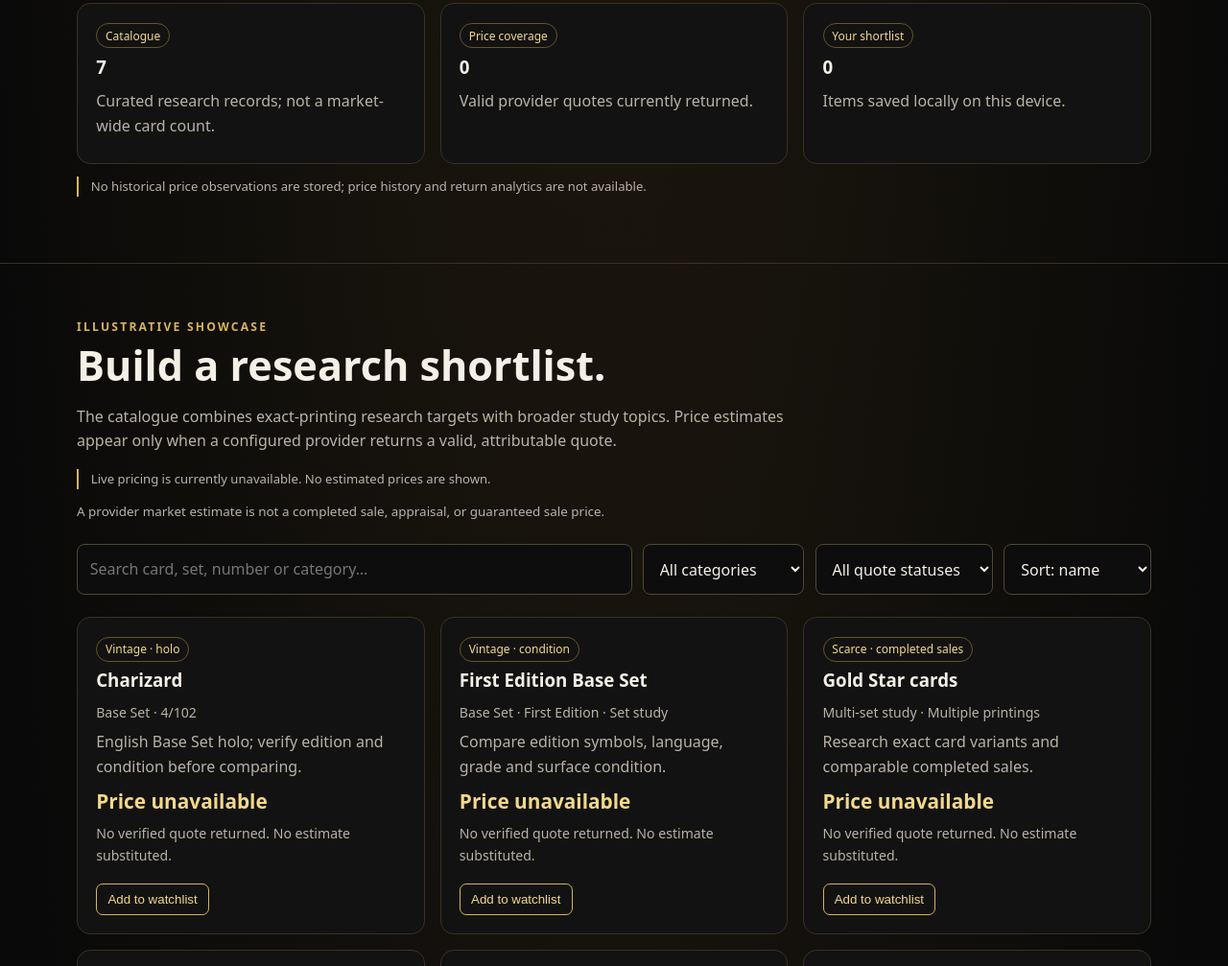
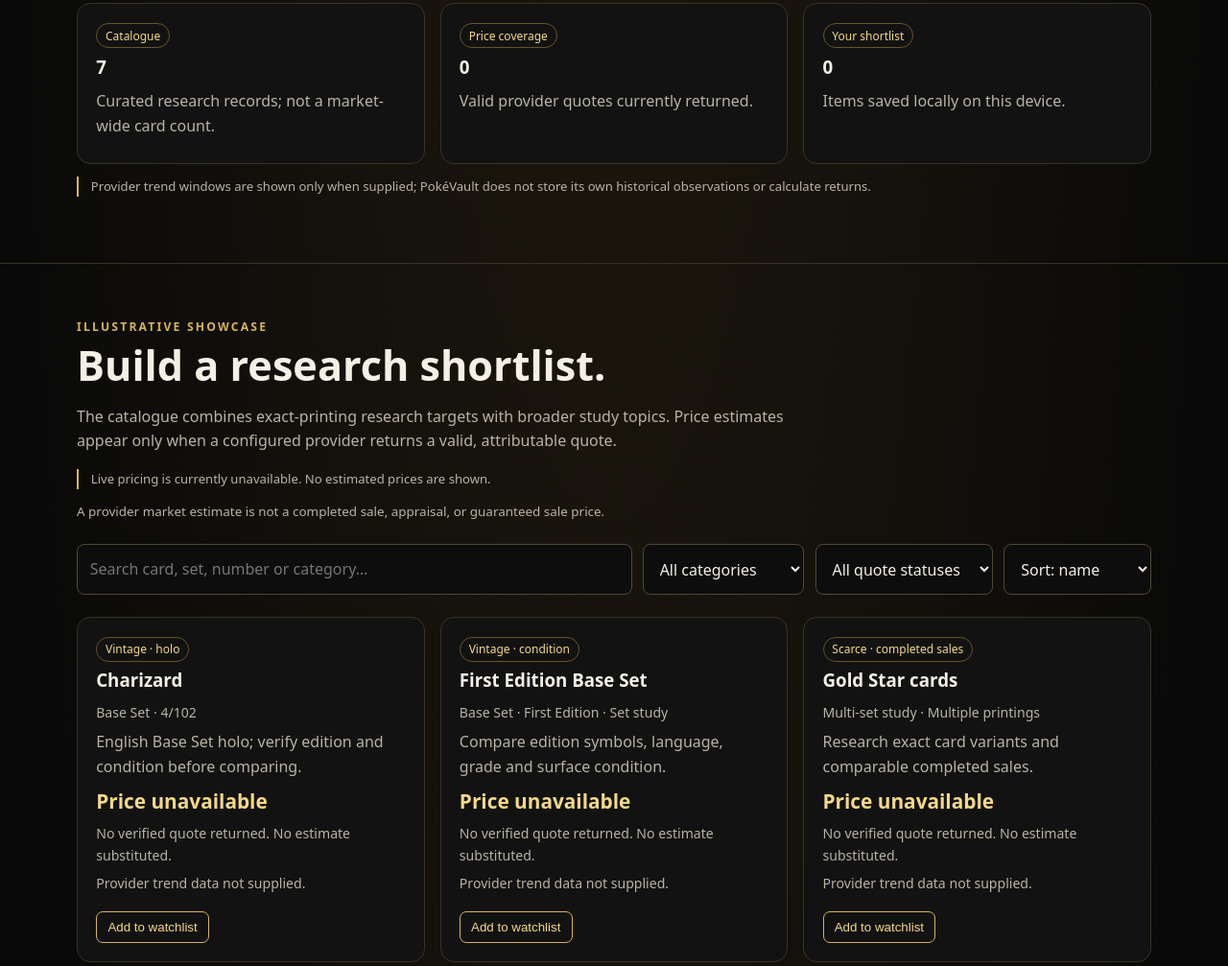
Before and after one commit to robinhoodinteractions-lgtm/pokevault-intelligence, a website: page index.html in a window 1280 px wide. Shown: the part 1505-2512 px from the top of the page at 96% size. Drawn offline with Linux system fonts and the light colour scheme; no server answers.

Commit message:
Display provider trend data with explicit provenance

```diff
--- a/index.html
+++ b/index.html
@@ -51,7 +51,7 @@
     <article class="card"><span class="tag">Price coverage</span><h3 id="metricQuotes">0</h3><p>Valid provider quotes currently returned.</p></article>
     <article class="card"><span class="tag">Your shortlist</span><h3 id="metricWatch">0</h3><p>Items saved locally on this device.</p></article>
   </div>
-  <p class="notice" id="metricDataNote">No historical price observations are stored; price history and return analytics are not available.</p>
+  <p class="notice" id="metricDataNote">Provider trend windows are shown only when supplied; PokéVault does not store its own historical observations or calculate returns.</p>
 </div></section>
 <section class="section" id="market"><div class="wrap">
   <div class="eyebrow">Illustrative showcase</div><h2>Build a research shortlist.</h2>
@@ -132,8 +132,10 @@
  $("#catalogue").innerHTML=list.length?list.map(c=>{
   const p=quotes[c.id], valid=hasUsableQuote(p);
   const price=valid ? escapeHtml(p.currency)+" "+p.amount.toLocaleString(undefined,{maximumFractionDigits:2}) : "Price unavailable";
-  const meta=valid ? escapeHtml(p.basis||"Provider market estimate")+" · checked "+escapeHtml(p.checked_at||"time unavailable")+" · provider update "+escapeHtml(p.provider_as_of||"not supplied")+" · "+escapeHtml(p.condition||"condition not specified")+" · "+escapeHtml(p.source||"Provider") : "No verified quote returned. No estimate substituted.";
-  return '<article class="card item"><span class="tag">'+escapeHtml(c.category)+'</span><h3>'+escapeHtml(c.name)+'</h3><p class="meta">'+escapeHtml(c.set)+' · '+escapeHtml(c.number)+'</p><p>'+escapeHtml(c.detail)+'</p><p class="price">'+price+'</p><p class="meta">'+meta+'</p><button type="button" data-add="'+escapeHtml(c.name+" — "+c.set+" "+c.number)+'">Add to watchlist</button></article>';
+  const meta=valid ? escapeHtml(p.basis||"Provider market estimate")+" · retrieved "+escapeHtml(p.checked_at||"time unavailable")+" · provider update "+escapeHtml(p.provider_as_of||"not supplied")+" · "+escapeHtml(p.condition||"condition not specified")+" · "+escapeHtml(p.source||"Provider") : "No verified quote returned. No estimate substituted.";
+  const trendSummary=valid && p.trends ? Object.entries(p.trends).map(([window,trend])=>typeof trend.percent_change==="number" && Number.isFinite(trend.percent_change) ? escapeHtml(window.replace("days_","")+"d")+": "+(trend.percent_change>0?"+":"")+trend.percent_change.toFixed(2)+"%" : "").filter(Boolean).join(" · ") : "";
+  const trendText=trendSummary ? "Provider trend: "+trendSummary : "Provider trend data not supplied.";
+  return '<article class="card item"><span class="tag">'+escapeHtml(c.category)+'</span><h3>'+escapeHtml(c.name)+'</h3><p class="meta">'+escapeHtml(c.set)+' · '+escapeHtml(c.number)+'</p><p>'+escapeHtml(c.detail)+'</p><p class="price">'+price+'</p><p class="meta">'+meta+'</p><p class="meta">'+trendText+'</p><button type="button" data-add="'+escapeHtml(c.name+" — "+c.set+" "+c.number)+'">Add to watchlist</button></article>';
  }).join(""):'<p class="empty">No matching cards found. Try changing your filters.</p>';
 }
 function updateDashboard(){
```
